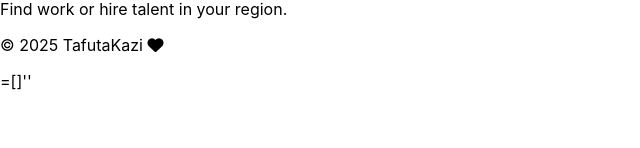
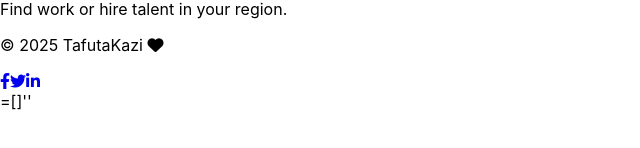
Before and after one commit to mbayajames/tafutakazi, a React (Create React App) app in the folder frontend/: page / in a window 1280 px wide. Shown: the part 270-418 px from the top of the page, without its empty margins (0-640 px from the left). Built offline with nearby package versions, Linux system fonts and the light colour scheme; no server answers.

Commit message:
Update Footer.js component in frontend/src to enhance layout or content

```diff
--- a/frontend/src/components/Footer.js
+++ b/frontend/src/components/Footer.js
@@ -7,6 +7,17 @@
       <p>
         © 2025 TafutaKazi <i className="fas fa-heart"></i>
       </p>
+      <div className="social-links">
+        <a href="#">
+          <i className="fab fa-facebook-f"></i>
+        </a>
+        <a href="#">
+          <i className="fab fa-twitter"></i>
+        </a>
+        <a href="#">
+          <i className="fab fa-linkedin-in"></i>
+        </a>
+      </div>
     </footer>
   );
 };
```
